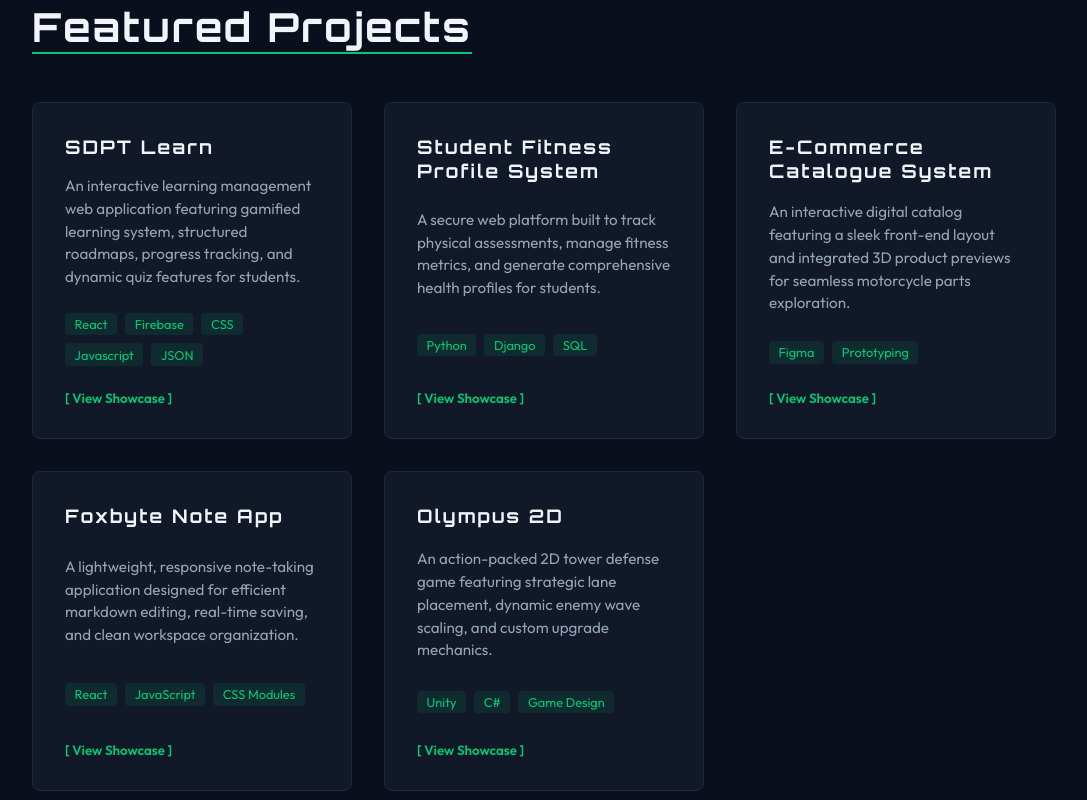
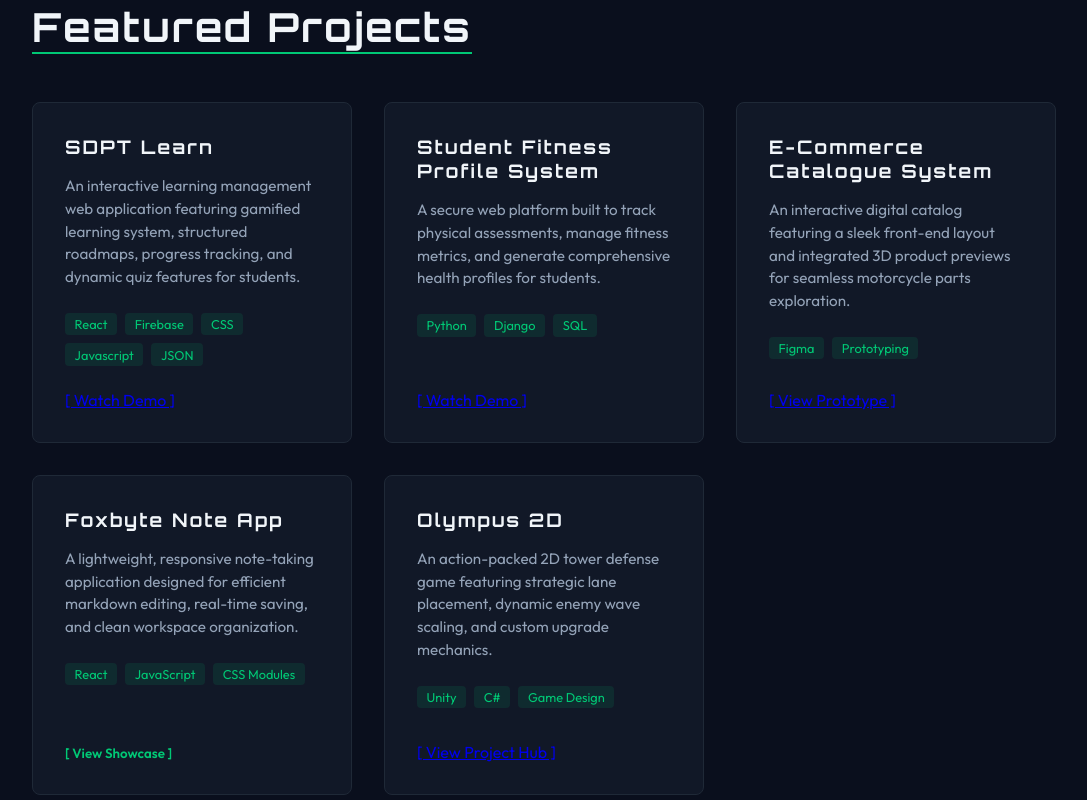
Before and after one commit to jarjar-jarhead/portfolio, a React app: page / in a window 1280 px wide. Shown: the part 1420-2220 px from the top of the page, without its empty margins (96-1183 px from the left). Built offline with nearby package versions, Linux system fonts and the light colour scheme; the HTML template or start-up script is replaced by a standard one.

Commit message:
fix for cant connect

```diff
--- a/src/components/Projects.jsx
+++ b/src/components/Projects.jsx
@@ -2,39 +2,42 @@
 import styles from "./Projects.module.css";
 
 function Projects() {
-  // Track the active project object for the modal view (null = closed)
-  const [activeProject, setActiveProject] = useState(null);
+  // We only need state for local asset models now (like images/GIFs)
+  const [activeImage, setActiveImage] = useState(null);
 
   const myProjects = [
     {
       title: "SDPT Learn",
       desc: "An interactive learning management web application featuring gamified learning system, structured roadmaps, progress tracking, and dynamic quiz features for students.",
       tools: ["React", "Firebase", "CSS", "Javascript", "JSON"],
-      media: { type: "image", src: "https://youtu.be/w18Ha1udr6Q" } // placeholder path inside public/
+      action: { type: "link", url: "https://youtu.be/w18Ha1udr6Q", label: "[ Watch Demo ]" }
     },
     {
       title: "Student Fitness Profile System",
       desc: "A secure web platform built to track physical assessments, manage fitness metrics, and generate comprehensive health profiles for students.",
       tools: ["Python", "Django", "SQL"],
-      media: { type: "video", src: "https://www.youtube.com/embed/YOUR_VIDEO_ID" } // link for your walkthrough
+      // Update this url later with your unlisted YouTube link once recorded!
+      action: { type: "link", url: "https://www.youtube.com/watch?v=YOUR_VIDEO_ID", label: "[ Watch Demo ]" }
     },
     {
       title: "E-Commerce Catalogue System",
       desc: "An interactive digital catalog featuring a sleek front-end layout and integrated 3D product previews for seamless motorcycle parts exploration.",
       tools: ["Figma", "Prototyping"],
-      media: { type: "iframe", src: "https://www.figma.com/design/faj59z9SbLf8qimhKd6v4J/SAD-UI-DESIGN--Copy-?node-id=0-1&m=dev" }
+      // Changed to the clean prototype link architecture
+      action: { type: "link", url: "https://www.figma.com/design/faj59z9SbLf8qimhKd6v4J/SAD-UI-DESIGN--Copy-?node-id=0-1&m=dev", label: "[ View Prototype ]" }
     },
     {
       title: "Foxbyte Note App",
       desc: "A lightweight, responsive note-taking application designed for efficient markdown editing, real-time saving, and clean workspace organization.",
       tools: ["React", "JavaScript", "CSS Modules"],
-      media: { type: "image", src: "/foxbyte-preview.gif" } // supports animations
+      // Keeps an in-app popup workflow because it uses a local project asset image/GIF
+      action: { type: "modal", url: "/foxbyte-preview.gif", label: "[ View Showcase ]" }
     },
     {
       title: "Olympus 2D",
       desc: "An action-packed 2D tower defense game featuring strategic lane placement, dynamic enemy wave scaling, and custom upgrade mechanics.",
       tools: ["Unity", "C#", "Game Design"],
-      media: { type: "video", src: "https://sites.google.com/bulsu.edu.ph/mgd-24-25/project-showcase-24-25/bsit-3h-g1/g6" }
+      action: { type: "link", url: "https://sites.google.com/bulsu.edu.ph/mgd-24-25/project-showcase-24-25/bsit-3h-g1/g6", label: "[ View Project Hub ]" }
     },
   ];
 
@@ -44,6 +47,7 @@
       <div className={styles.grid}>
         {myProjects.map((project, index) => (
           <div key={index} className={styles.card}>
+            <div>
               <h3>{project.title}</h3>
               <p>{project.desc}</p>
               <div className={styles.tools}>
@@ -51,54 +55,42 @@
                   <span key={idx}>{tool}</span>
                 ))}
               </div>
+            </div>
 
-            {/* Action Trigger Button */}
+            {/* Contextual Action Buttons */}
+            <div className={styles.actionContainer}>
+              {project.action.type === "link" ? (
+                <a
+                  href={project.action.url}
+                  target="_blank"
+                  rel="noopener noreferrer"
+                  className={styles.demoLink}
+                >
+                  {project.action.label}
+                </a>
+              ) : (
                 <button
                   className={styles.demoBtn}
-              onClick={() => setActiveProject(project)}
+                  onClick={() => setActiveImage({ src: project.action.url, title: project.title })}
                 >
-              [ View Showcase ]
+                  {project.action.label}
                 </button>
+              )}
+            </div>
           </div>
         ))}
       </div>
 
-      {/* Dynamic Pop-up Modal */}
-      {activeProject && (
-        <div className={styles.modalOverlay} onClick={() => setActiveProject(null)}>
+      {/* Simplified Image Showcase Overlay Modal */}
+      {activeImage && (
+        <div className={styles.modalOverlay} onClick={() => setActiveImage(null)}>
           <div className={styles.modalContent} onClick={(e) => e.stopPropagation()}>
             <div className={styles.modalHeader}>
-              <h3>{activeProject.title}</h3>
-              <button className={styles.closeBtn} onClick={() => setActiveProject(null)}>✕ Close</button>
+              <h3>{activeImage.title}</h3>
+              <button className={styles.closeBtn} onClick={() => setActiveImage(null)}>✕ Close</button>
             </div>
-
             <div className={styles.mediaContainer}>
-              {/* Type 1: Standard Image or GIF asset */}
-              {activeProject.media.type === "image" && (
-                <img src={activeProject.media.src} alt={activeProject.title} className={styles.responsiveImg} />
-              )}
-
-              {/* Type 2: Streaming video context / YouTube iframes */}
-              {activeProject.media.type === "video" && (
-                <iframe
-                  src={activeProject.media.src}
-                  title="Video Walkthrough"
-                  frameBorder="0"
-                  allow="accelerometer; autoplay; clipboard-write; encrypted-media; gyroscope; picture-in-picture"
-                  allowFullScreen
-                  className={styles.responsiveIframe}
-                />
-              )}
-
-              {/* Type 3: Direct Live Embedded Previews like Figma Frames */}
-              {activeProject.media.type === "iframe" && (
-                <iframe
-                  src={activeProject.media.src}
-                  title="Prototype Canvas"
-                  allowFullScreen
-                  className={styles.responsiveIframe}
-                />
-              )}
+              <img src={activeImage.src} alt={activeImage.title} className={styles.responsiveImg} />
             </div>
           </div>
         </div>
```
Lines whose indentation alone changed are shown as unchanged.
